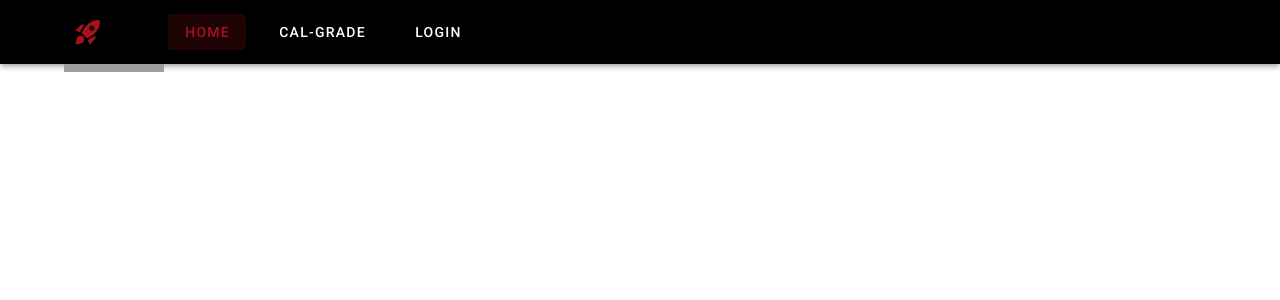
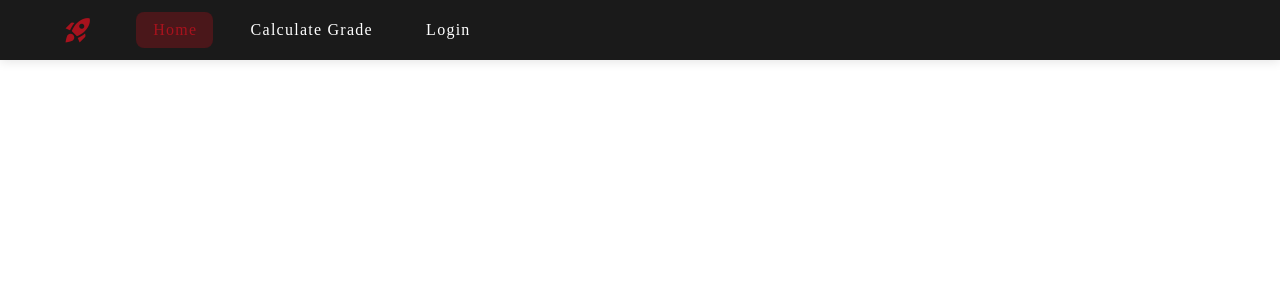
Before and after one commit to chayodom-khruesuk/workshop-commerce-with-Vue.js, a Vue app: page / in a window 1280 px wide. Shown: the top 300 px of the page. Built offline with nearby package versions, Linux system fonts and the light colour scheme; grey boxes are pictures that could not be loaded.

Commit message:
modify: Login&Signup page

```diff
--- a/src/App.vue
+++ b/src/App.vue
@@ -1,32 +1,12 @@
 <template>
-  <v-app>
-    <v-app-bar app color="primary" dark>
-      <div class="d-flex align-center">
-        <v-img alt="Vuetify Logo" class="shrink mr-2" contain
-          src="https://cdn.vuetifyjs.com/images/logos/vuetify-logo-dark.png" transition="scale-transition" width="40" />
-
-        <v-img alt="Vuetify Name" class="shrink mt-1 hidden-sm-and-down" contain min-width="100"
-          src="https://cdn.vuetifyjs.com/images/logos/vuetify-name-dark.png" width="100" />
-      </div>
-
-      <v-spacer></v-spacer>
-
-      <v-btn href="https://github.com/vuetifyjs/vuetify/releases/latest" target="_blank" text>
-        <span class="mr-2">Latest Release</span>
-        <v-icon>mdi-open-in-new</v-icon>
-      </v-btn>
-    </v-app-bar>
-
-    <v-main>
-      <router-view />
-    </v-main>
-  </v-app>
+  <div>
+    <router-view />
+  </div>
 </template>
 
 <script>
-
 export default {
-  name: 'App',
+  name: "App",
 
   data: () => ({
     //
--- a/src/components/NavBar.vue
+++ b/src/components/NavBar.vue
@@ -1,29 +1,134 @@
 <template>
-    <v-app-bar app color="black" dark flat class="nav-bar">
-        <v-btn icon class="mx-12">
+  <div>
+    <nav v-if="!isAuthPage" class="navbar">
+      <div class="nav-content">
+        <div class="nav-brand">
+          <v-btn icon class="brand-icon">
             <v-icon color="#A7121D" size="30px">rocket_launch</v-icon>
-        </v-btn>
-        <v-btn text :to="{ name: 'home' }" class="mx-2" :class="{ 'active-text': $route.name === 'home' }">home</v-btn>
-        <v-btn text :to="{ name: 'cal-grade' }" class="mx-2"
-            :class="{ 'active-text': $route.name === 'cal-grade' }">cal-grade</v-btn>
-        <v-btn text :to="{ name: 'login' }" class="mx-2"
-            :class="{ 'active-text': $route.name === 'login' }">login</v-btn>
-    </v-app-bar>
+          </v-btn>
+        </div>
+
+        <div class="nav-links">
+          <v-btn
+            text
+            :to="{ name: 'home' }"
+            class="nav-btn"
+            :class="{ 'active-text': $route.name === 'home' }"
+          >
+            <span class="btn-text">Home</span>
+          </v-btn>
+
+          <v-btn
+            text
+            :to="{ name: 'cal-grade' }"
+            class="nav-btn"
+            :class="{ 'active-text': $route.name === 'cal-grade' }"
+          >
+            <span class="btn-text">Calculate Grade</span>
+          </v-btn>
+
+          <v-btn
+            text
+            :to="{ name: 'login' }"
+            class="nav-btn"
+            :class="{ 'active-text': $route.name === 'login' }"
+          >
+            <span class="btn-text">Login</span>
+          </v-btn>
+        </div>
+      </div>
+    </nav>
+    <div :class="{ 'content-wrapper': !isAuthPage }">
+      <router-view></router-view>
+    </div>
+  </div>
 </template>
+
 <script>
-
 export default {
-    methods: {
-        scroll(RouteName) {
-            const element = document.getElementById(RouteName);
-            element.scrollIntoView({ behavior: "smooth" });
-        }
-    }
-}
+  name: "navbar",
+  computed: {
+    isAuthPage() {
+      return ["login", "signup"].includes(this.$route.name);
+    },
+  },
+  methods: {
+    scroll(RouteName) {
+      const element = document.getElementById(RouteName);
+      element.scrollIntoView({ behavior: "smooth" });
+    },
+  },
+};
 </script>
 
-<style>
+<style scoped>
+.navbar {
+  background-color: #1a1a1a;
+  padding: 12px 0;
+  box-shadow: 0 2px 10px rgba(0, 0, 0, 0.1);
+  position: fixed;
+  width: 100%;
+  top: 0;
+  left: 0;
+  z-index: 1000;
+}
+
+.nav-content {
+  display: flex;
+  align-items: center;
+  max-width: 1200px;
+  margin: 0 auto;
+  padding: 0 20px;
+}
+
+.nav-brand {
+  margin-right: 40px;
+}
+
+.brand-icon {
+  transition: transform 0.3s ease;
+}
+
+.brand-icon:hover {
+  transform: scale(1.1);
+}
+
+.nav-links {
+  display: flex;
+  gap: 20px;
+}
+
+.nav-btn {
+  position: relative;
+  height: 40px;
+  padding: 0 20px;
+  border-radius: 8px;
+  transition: all 0.3s ease;
+}
+
+.nav-btn:hover {
+  background-color: rgba(167, 18, 29, 0.1);
+}
+
+.btn-text {
+  font-size: 16px;
+  font-weight: 500;
+  text-transform: capitalize;
+  color: #ffffff;
+}
+
 .active-text {
-    color: #A7121D !important;
+  background-color: rgba(167, 18, 29, 0.2);
+  color: #a7121d !important;
+}
+
+.active-text .btn-text {
+  color: #a7121d;
+}
+
+.content-wrapper {
+  padding-top: 80px;
+  min-height: 100vh;
+  width: 100%;
 }
 </style>
--- a/src/views/Cal-grade.vue
+++ b/src/views/Cal-grade.vue
@@ -1,6 +1,5 @@
 <template>
   <div>
-        <NavBar />
     <div class="grade-container">
       <div class="grade-card">
         <div class="card-header">
@@ -9,14 +8,21 @@
         <div class="card-body">
           <div class="input-group">
             <label>Enter Score (0-100)</label>
-                        <input type="text" class="score-input" v-model="score" placeholder="Enter your score">
+            <input
+              type="text"
+              class="score-input"
+              v-model="score"
+              placeholder="Enter your score"
+            />
           </div>
           <button class="calculate-btn" @click="calculateGrade">
             Calculate Grade
           </button>
 
           <div v-if="grade" class="result success">
-                        <h3>Your Grade: <span class="grade-text">{{ grade }}</span></h3>
+            <h3>
+              Your Grade: <span class="grade-text">{{ grade }}</span>
+            </h3>
           </div>
 
           <div v-if="error" class="result error">
@@ -29,50 +35,45 @@
 </template>
 
 <script>
-import NavBar from '../components/NavBar.vue'
-
 export default {
-    name: 'cal-grade',
-    components: {
-        NavBar
-    },
+  name: "cal-grade",
   data() {
     return {
-            score: '',
-            grade: '',
-            error: ''
-        }
+      score: "",
+      grade: "",
+      error: "",
+    };
   },
   methods: {
     calculateGrade() {
-            this.grade = ''
-            this.error = ''
-            const scoreNum = Number(this.score)
+      this.grade = "";
+      this.error = "";
+      const scoreNum = Number(this.score);
 
-            if (isNaN(scoreNum) || this.score.trim() === '') {
-                this.error = 'Please enter a valid number'
-                return
+      if (isNaN(scoreNum) || this.score.trim() === "") {
+        this.error = "Please enter a valid number";
+        return;
       }
 
       if (scoreNum < 0 || scoreNum > 100) {
-                this.error = 'Score must be between 0 and 100'
-                return
+        this.error = "Score must be between 0 and 100";
+        return;
       }
 
       if (scoreNum >= 80 && scoreNum <= 100) {
-                this.grade = 'A'
+        this.grade = "A";
       } else if (scoreNum >= 70 && scoreNum <= 79) {
-                this.grade = 'B'
+        this.grade = "B";
       } else if (scoreNum >= 60 && scoreNum <= 69) {
-                this.grade = 'C'
+        this.grade = "C";
       } else if (scoreNum >= 50 && scoreNum <= 59) {
-                this.grade = 'D'
+        this.grade = "D";
       } else {
-                this.grade = 'F'
+        this.grade = "F";
       }
-        }
-    }
-}
+    },
+  },
+};
 </script>
 
 <style scoped>
@@ -81,7 +82,7 @@ export default {
   justify-content: center;
   align-items: center;
   min-height: 100vh;
-    background: linear-gradient(135deg, #6B73FF 0%, #000DFF 100%);
+  background: linear-gradient(135deg, #6b73ff 0%, #000dff 100%);
 }
 
 .grade-card {
@@ -94,7 +95,7 @@ export default {
 }
 
 .card-header {
-    background: linear-gradient(135deg, #6B73FF 0%, #000DFF 100%);
+  background: linear-gradient(135deg, #6b73ff 0%, #000dff 100%);
   color: white;
   padding: 20px;
   text-align: center;
@@ -130,14 +131,14 @@ export default {
 }
 
 .score-input:focus {
-    border-color: #6B73FF;
+  border-color: #6b73ff;
   outline: none;
 }
 
 .calculate-btn {
   width: 100%;
   padding: 12px;
-    background: linear-gradient(135deg, #6B73FF 0%, #000DFF 100%);
+  background: linear-gradient(135deg, #6b73ff 0%, #000dff 100%);
   border: none;
   border-radius: 8px;
   color: white;
@@ -171,6 +172,6 @@ export default {
 .grade-text {
   font-size: 32px;
   font-weight: bold;
-    color: #000DFF;
+  color: #000dff;
 }
 </style>
--- a/src/views/Home.vue
+++ b/src/views/Home.vue
@@ -1,17 +1,11 @@
 <template>
-    <v-app>
-        <NavBar />
-    </v-app>
+  <v-app> </v-app>
 </template>
 
 <script>
-import NavBar from '../components/NavBar.vue'
 export default {
-    name: 'home',
-    components: {
-        NavBar
-    }
-}
+  name: "home",
+};
 </script>
 
 <style></style>
--- a/src/views/Login.vue
+++ b/src/views/Login.vue
@@ -1,20 +1,42 @@
 <template>
   <v-app class="bg-green">
-    <NavBar />
-    <v-container>
-      <v-row justify="space-between">
-        <v-col cols="12" md="6">
-          <div>
-            <v-img src="../assets/logo_shop.png" height="450px" contain></v-img>
-            <h1 class="text-darken-4 text text-center mt-4">
+    <v-app-bar color="white" elevation="0">
+      <v-container>
+        <v-row align="center">
+          <v-col class="d-flex align-center">
+            <div class="d-flex align-center">
+              <v-btn icon class="mr-4" @click="navigatorToHome">
+                <v-icon>mdi-home</v-icon>
+              </v-btn>
+              <span
+                class
+                style="color: black; font-size: 22px; font-weight: bold"
+                >เข้าสู่ระบบ</span
+              >
+            </div>
+          </v-col>
+        </v-row>
+      </v-container>
+    </v-app-bar>
+
+    <v-container class="fill-height">
+      <v-row justify="center" align="center">
+        <!-- Left side - Image and Text -->
+        <v-col cols="12" md="6" class="text-center">
+          <div class="left-content">
+            <v-img src="../assets/full_logo.png" height="500px" contain></v-img>
+            <h1 class="text-darken-4 text">
               แหล่งช้อปปิ้งออนไลน์ที่ใหญ่ที่สุด<br />ในภาคใต้ของประเทศไทย
             </h1>
           </div>
         </v-col>
-        <v-col cols="12" md="6">
+
+        <!-- Right side - Login Card -->
+        <v-col cols="12" md="6" class="d-flex justify-center align-center">
           <v-card class="pa-6" max-width="400">
-            <v-card-title class="text-center">เข้าสู่ระบบ</v-card-title>
-            <!-- Field  Username -->
+            <v-card-title class="text-center">สมัครใหม่</v-card-title>
+
+            <!-- Field Username -->
             <div class="input-margin">
               <input
                 type="text"
@@ -33,6 +55,7 @@
                 กรุณากรอกชื่อผู้ใช้งาน
               </span>
             </div>
+
             <!-- Field Password -->
             <div class="input-margin password-container">
               <input
@@ -49,9 +72,6 @@
                 type="button"
                 class="password-toggle"
                 @click="togglePassword"
-                :class="{
-                  'error-adjust': hasInteracted.password && !isPasswordValid,
-                }"
               >
                 <i
                   :class="isPasswordVisible ? 'fas fa-eye' : 'fas fa-eye-slash'"
@@ -64,6 +84,7 @@
                 กรุณากรอกรหัสผ่าน
               </span>
             </div>
+
             <!-- Button Login -->
             <button
               class="btn-login input-margin"
@@ -90,12 +111,8 @@
 </template>
 
 <script>
-import NavBar from "../components/NavBar.vue";
 export default {
   name: "login",
-  components: {
-    NavBar,
-  },
   data() {
     return {
       username: "",
@@ -112,7 +129,10 @@ export default {
       this.isPasswordVisible = !this.isPasswordVisible;
     },
     navigateToSignup() {
-      this.$router.push("/Signup");
+      this.$router.push("/signup");
+    },
+    navigatorToHome() {
+      this.$router.push("/");
     },
   },
   computed: {
@@ -130,6 +150,10 @@ export default {
 </script>
 
 <style>
+.v-app-bar {
+  min-height: 80px !important;
+}
+
 .signup-btn {
   color: rgb(236, 78, 78);
   font-size: 14px;
@@ -138,7 +162,10 @@ export default {
 
 .text {
   font-weight: bold;
-  color: #bfc9ca;
+  color: #e5efef;
+  position: absolute;
+  bottom: 5%;
+  font-size: 27px;
 }
 
 .text-lable {
@@ -147,7 +174,7 @@ export default {
 }
 
 .bg-green {
-  background-color: #39df7e !important;
+  background-color: #17bb5b !important;
 }
 
 .input-btn {
@@ -156,11 +183,12 @@ export default {
   border: 2px solid #e1e1e1;
   border-radius: 8px;
   font-size: 16px;
-  transition: border-color 0.3s ease;
 }
 
 .input-margin {
-  margin-bottom: 20px;
+  margin-bottom: 24px;
+  position: relative;
+  min-height: 60px;
 }
 
 .btn-login {
@@ -185,16 +213,10 @@ export default {
 .password-toggle {
   position: absolute;
   right: 12px;
-  top: 50%;
-  transform: translateY(-50%);
+  top: 12px;
   background: none;
   border: none;
   cursor: pointer;
-  transition: top 0.3s ease;
-}
-
-.password-toggle.error-adjust {
-  top: 35%;
 }
 
 .password-toggle i {
@@ -204,12 +226,22 @@ export default {
 
 .error-message {
   color: red;
-  font-size: 14px;
-  margin-top: 5px;
-  display: block;
+  font-size: 12px;
+  position: absolute;
+  bottom: -12px;
+  left: 0;
 }
 
 .error-border {
   border-color: red !important;
 }
+
+.left-content {
+  display: flex;
+  flex-direction: column;
+  align-items: center;
+  justify-content: center;
+  position: relative;
+  margin-top: -100px;
+}
 </style>
--- a/src/views/Signup.vue
+++ b/src/views/Signup.vue
@@ -1,20 +1,39 @@
 <template>
   <v-app class="bg-green">
-    <NavBar />
-    <v-container>
-      <v-row justify="space-between">
-        <v-col cols="12" md="6">
-          <div>
-            <v-img src="../assets/logo_shop.png" height="450px" contain></v-img>
-            <h1 class="text-darken-4 text text-center mt-4">
+    <v-app-bar color="white" elevation="0">
+      <v-container>
+        <v-row align="center">
+          <v-col class="d-flex align-center">
+            <div class="d-flex align-center">
+              <span
+                class
+                style="color: black; font-size: 22px; font-weight: bold"
+                >สมัครใหม่</span
+              >
+            </div>
+          </v-col>
+        </v-row>
+      </v-container>
+    </v-app-bar>
+
+    <v-container class="fill-height">
+      <v-row justify="center" align="center">
+        <!-- Left side - Image and Text -->
+        <v-col cols="12" md="6" class="text-center">
+          <div class="left-content">
+            <v-img src="../assets/full_logo.png" height="500px" contain></v-img>
+            <h1 class="text-darken-4 text">
               แหล่งช้อปปิ้งออนไลน์ที่ใหญ่ที่สุด<br />ในภาคใต้ของประเทศไทย
             </h1>
           </div>
         </v-col>
-        <v-col cols="12" md="6">
+
+        <!-- Right side - Login Card -->
+        <v-col cols="12" md="6" class="d-flex justify-center align-center">
           <v-card class="pa-6" max-width="400">
-            <v-card-title class="text-center">เข้าสู่ระบบ</v-card-title>
-            <!-- Field  Username -->
+            <v-card-title class="text-center">สมัครใหม่</v-card-title>
+
+            <!-- Field Username -->
             <div class="input-margin">
               <input
                 type="text"
@@ -33,6 +52,31 @@
                 กรุณากรอกชื่อผู้ใช้งาน
               </span>
             </div>
+
+            <!-- Field Email -->
+            <div class="input-margin">
+              <input
+                type="email"
+                v-model="email"
+                :class="{
+                  'input-btn': true,
+                  'error-border': hasInteracted.email && !isEmailValid,
+                }"
+                placeholder="อีเมล"
+                @blur="hasInteracted.email = true"
+              />
+              <span
+                v-if="hasInteracted.email && !isEmailValid"
+                class="error-message"
+              >
+                {{
+                  email.trim().length === 0
+                    ? "กรุณากรอกอีเมล"
+                    : "กรุณากรอกอีเมลให้ถูกต้อง"
+                }}
+              </span>
+            </div>
+
             <!-- Field Password -->
             <div class="input-margin password-container">
               <input
@@ -42,16 +86,13 @@
                   'input-btn': true,
                   'error-border': hasInteracted.password && !isPasswordValid,
                 }"
-                placeholder="asdasd"
+                placeholder="รหัสผ่าน"
                 @blur="hasInteracted.password = true"
               />
               <button
                 type="button"
                 class="password-toggle"
                 @click="togglePassword"
-                :class="{
-                  'error-adjust': hasInteracted.password && !isPasswordValid,
-                }"
               >
                 <i
                   :class="isPasswordVisible ? 'fas fa-eye' : 'fas fa-eye-slash'"
@@ -64,22 +105,49 @@
                 กรุณากรอกรหัสผ่าน
               </span>
             </div>
+
+            <!-- Confirm Password -->
+            <div class="input-margin password-container">
+              <input
+                :type="isPasswordVisible ? 'text' : 'password'"
+                v-model="confirmPassword"
+                :class="{
+                  'input-btn': true,
+                  'error-border':
+                    hasInteracted.confirmPassword && !isConfirmPasswordValid,
+                }"
+                placeholder="ยืนยันรหัสผ่าน"
+                @blur="hasInteracted.confirmPassword = true"
+              />
+              <button
+                type="button"
+                class="password-toggle"
+                @click="togglePassword"
+              >
+                <i
+                  :class="isPasswordVisible ? 'fas fa-eye' : 'fas fa-eye-slash'"
+                ></i>
+              </button>
+              <span
+                v-if="hasInteracted.confirmPassword && !isConfirmPasswordValid"
+                class="error-message"
+              >
+                กรุณายืนยันรหัสผ่าน
+              </span>
+            </div>
+
             <!-- Button Login -->
             <button
               class="btn-login input-margin"
               :class="{ 'btn-disabled': !isFormValid }"
               :disabled="!isFormValid"
             >
-              เข้าสู่ระบบ
+              สมัครบัญชีผู้ใช้
             </button>
             <label class="text-lable">
-              เพิ่งเคยเข้ามาใน NetyShop ใช่หรือไม่
-              <button
-                type="button"
-                class="signup-btn"
-                @click="navigateToSignup"
-              >
-                สมัครใหม่
+              หากมีบัญชีผู้ใช้แล้ว คุณสามารถ
+              <button type="button" class="login-btn" @click="navigateToLogin">
+                เข้าสู่ระบบ
               </button>
             </label>
           </v-card>
@@ -90,20 +158,20 @@
 </template>
 
 <script>
-import NavBar from "../components/NavBar.vue";
 export default {
   name: "login",
-  components: {
-    NavBar,
-  },
   data() {
     return {
       username: "",
+      email: "",
       password: "",
+      confirmPassword: "",
       isPasswordVisible: false,
       hasInteracted: {
         username: false,
+        email: false,
         password: false,
+        confirmPassword: false,
       },
     };
   },
@@ -111,26 +179,45 @@ export default {
     togglePassword() {
       this.isPasswordVisible = !this.isPasswordVisible;
     },
-    navigateToSignup() {
-      this.$router.push("/signup");
+    navigateToLogin() {
+      this.$router.push("/login");
     },
   },
   computed: {
     isUsernameValid() {
       return this.username.trim().length > 0;
     },
+    isEmailValid() {
+      const emailRegex = /^[^\s@]+@[^\s@]+\.[^\s@]+$/;
+      return this.email.trim().length > 0 && emailRegex.test(this.email);
+    },
     isPasswordValid() {
       return this.password.trim().length > 0;
     },
+    isConfirmPasswordValid() {
+      return (
+        this.confirmPassword === this.password &&
+        this.confirmPassword.trim().length > 0
+      );
+    },
     isFormValid() {
-      return this.isUsernameValid && this.isPasswordValid;
+      return (
+        this.isUsernameValid &&
+        this.isEmailValid &&
+        this.isPasswordValid &&
+        this.isConfirmPasswordValid
+      );
     },
   },
 };
 </script>
 
 <style>
-.signup-btn {
+.v-app-bar {
+  min-height: 80px !important;
+}
+
+.login-btn {
   color: rgb(236, 78, 78);
   font-size: 14px;
   font-weight: bold;
@@ -138,7 +225,10 @@ export default {
 
 .text {
   font-weight: bold;
-  color: #bfc9ca;
+  color: #e5efef;
+  position: absolute;
+  bottom: 5%;
+  font-size: 27px;
 }
 
 .text-lable {
@@ -147,7 +237,7 @@ export default {
 }
 
 .bg-green {
-  background-color: #39df7e !important;
+  background-color: #17bb5b !important;
 }
 
 .input-btn {
@@ -156,11 +246,12 @@ export default {
   border: 2px solid #e1e1e1;
   border-radius: 8px;
   font-size: 16px;
-  transition: border-color 0.3s ease;
 }
 
 .input-margin {
-  margin-bottom: 20px;
+  margin-bottom: 24px;
+  position: relative;
+  min-height: 55px;
 }
 
 .btn-login {
@@ -185,16 +276,10 @@ export default {
 .password-toggle {
   position: absolute;
   right: 12px;
-  top: 50%;
-  transform: translateY(-50%);
+  top: 12px;
   background: none;
   border: none;
   cursor: pointer;
-  transition: top 0.3s ease;
-}
-
-.password-toggle.error-adjust {
-  top: 35%;
 }
 
 .password-toggle i {
@@ -204,12 +289,22 @@ export default {
 
 .error-message {
   color: red;
-  font-size: 14px;
-  margin-top: 5px;
-  display: block;
+  font-size: 12px;
+  position: absolute;
+  bottom: -18px;
+  left: 0;
 }
 
 .error-border {
   border-color: red !important;
 }
+
+.left-content {
+  display: flex;
+  flex-direction: column;
+  align-items: center;
+  justify-content: center;
+  position: relative;
+  margin-top: -100px;
+}
 </style>
```
Also changed, not shown: src/router/index.js (+7 -2 lines), src/assets/full_logo.png (added), src/assets/icon_logo.png (added). Lines whose indentation alone changed are shown as unchanged.
